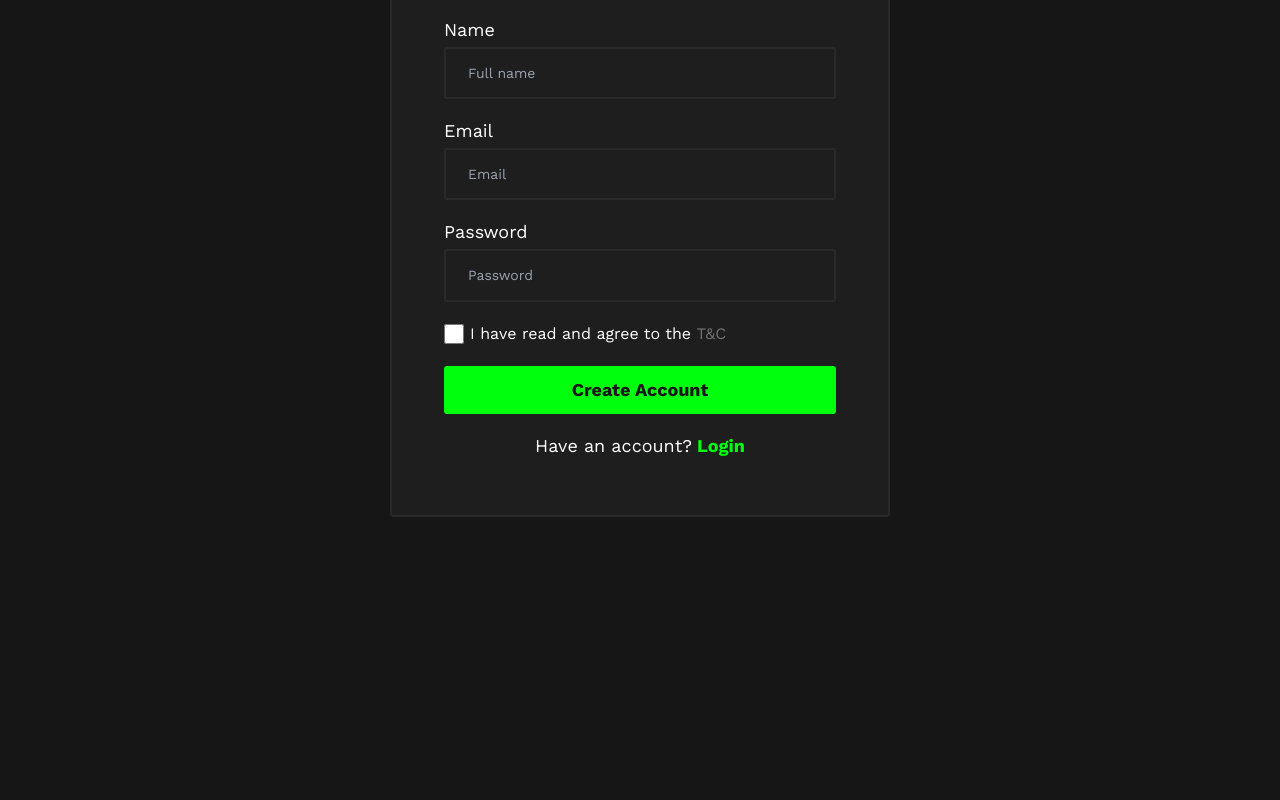
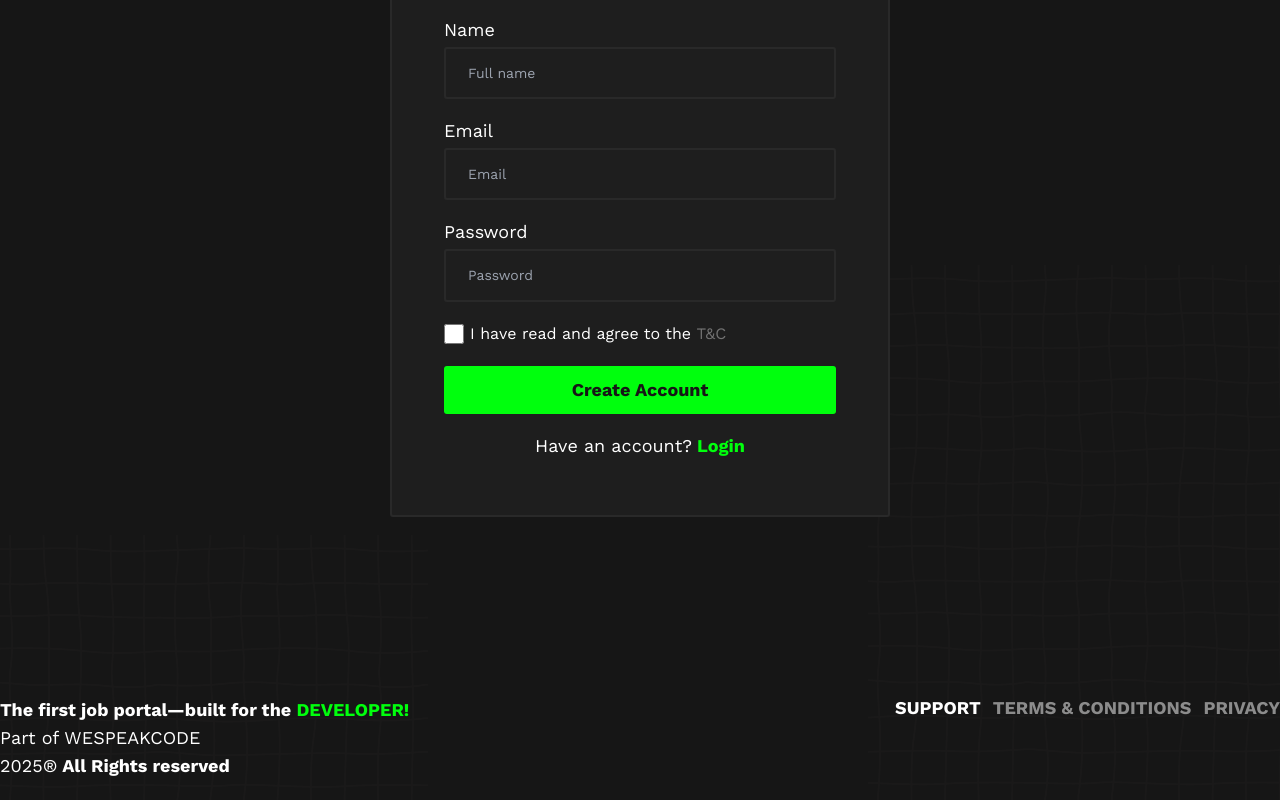
Before and after one commit to rakesh-olla/scrappers, a React (Vite) app: page /create-company in a window 1280 px wide. Shown: the part 383-1183 px from the top of the page. Before the commit the page ends 900 px from the top, so only its background shows below. Built offline with nearby package versions, Linux system fonts and the light colour scheme; a small style sheet from the web is missing.

Commit message:
work on footer page

```diff
--- a/src/App.jsx
+++ b/src/App.jsx
@@ -3,17 +3,23 @@ import Navbar from "./login/common/Navbar";
 import CreateCompany from "./login/CreateCompany";
 import CreateUser from "./login/CreateUser";
 import LogicSocialOnly from "./login/LoginSocialOnly"
+import Footer from "./login/common/Footer";
+import BottomLeftImg from "./assets/images/png/bottom-left.png"
+import BottomRightImg from "./assets/images/png/bottom-right.png"
 
 function App() {
   return (
-    <>
+    <div className="relative overflow-hidden">
       <Navbar />
       <Routes>
         <Route path="/create-company" element={<CreateCompany />} />
         <Route path="/create-user" element={<LogicSocialOnly />} />
         <Route path="/login" element={<CreateUser />} />
       </Routes>
-    </>
+      <Footer />
+      <img className="absolute -bottom-[270px] left-0" src={BottomLeftImg} alt="bottom-left" />
+      <img className="absolute bottom-0 -right-4 max-lg:hidden" src={BottomRightImg} alt="bottom-right" />
+    </div>
   );
 }
 
--- a/src/login/CreateCompany.jsx
+++ b/src/login/CreateCompany.jsx
@@ -11,7 +11,7 @@ const CreateCompany = () => {
         console.log(data);
     }
     return (
-        <div className='mt-14 md:mt-16 container xl:px-0 px-4'>
+        <div className='mt-14 md:mt-16 container xl:px-0 px-4 relative z-50'>
             <Heading text="Create an account" />
             <Paragraph text="Create an account and start using Jobhunt" />
             <form onSubmit={handleSubmit(onSubmit)} className='p-4 sm:p-8 md:p-10 lg:p-[52px] lg:pb-[58px] rounded-[3px] bg-dark-400 border-[2px] border-dark-800 w-full max-w-[500px] mx-auto mt-6 md:mt-8 lg:mt-16'>
--- a/src/login/CreateUser.jsx
+++ b/src/login/CreateUser.jsx
@@ -7,7 +7,7 @@ import Github from '../assets/images/png/github.png'
 
 const CreateUser = () => {
     return (
-        <div className='mt-14 md:mt-16 container xl:px-0 px-4'>
+        <div className='mt-14 md:mt-16 container xl:px-0 px-4 relative z-50'>
             <Heading text="Log in" />
             <Paragraph text="Please fill use your LinkedIn or Github Account to login" />
             <form className='p-6 sm:p-8 md:p-10 lg:pb-[38px] lg:p-[52px] rounded-[3px] bg-dark-400 border-[2px] border-dark-800 w-full max-w-[500px] mx-auto mt-5'>
--- a/src/login/LoginSocialOnly.jsx
+++ b/src/login/LoginSocialOnly.jsx
@@ -7,7 +7,7 @@ import { Link } from "react-router-dom";
 
 const LoginSocialOnly = () => {
   return (
-    <div className="mt-14 md:mt-16 container xl:px-0 px-4">
+    <div className="mt-14 md:mt-16 container xl:px-0 px-4 relative z-50">
       <Heading text="Create an account" />
       <Paragraph text="We use LinkedIn or GitHub Login to verify you as a professional Developer / Agency" />
       <form className="px-6 sm:px-8 md:px-10 lg:px-[52px] py-6 lg:py-7 rounded-[3px] bg-dark-400 border-[2px] border-dark-800 w-full max-w-[500px] mx-auto mt-5 md:mt-9">
--- /dev/null
+++ b/src/login/common/Footer.jsx
@@ -0,0 +1,21 @@
+import React from 'react'
+import { Link } from 'react-router-dom'
+
+const Footer = () => {
+    return (
+        <div className='container max-w-[1347px] xl:px-0 px-4 flex justify-between items-center md:items-start max-md:flex-col mt-12 md:mt-14 lg:mt-28 xl:mt-[179px] pb-5 relative z-50'>
+            <div className='leading-133 font-bold md:text-lg text-white max-md:text-center'>
+                The first job portal—built for the <span className='text-primary'>DEVELOPER!&nbsp;</span><br className='max-md:hidden' />
+                <span className='font-normal'>Part of WESPEAKCODE <br className='max-md:hidden' />
+                    2025®</span> All Rights reserved
+            </div>
+            <div className='flex items-center gap-3 justify-center flex-wrap max-md:mt-4'>
+                <p className='!leading-133 hover:text-white duration-300 font-bold text-sm sm:text-base md:text-lg text-white md:text-end'>SUPPORT</p>
+                <Link to="/" className='!leading-133 hover:text-white duration-300 font-bold text-sm sm:text-base md:text-lg text-dark-700 md:text-end'>TERMS & CONDITIONS</Link>
+                <Link to="/" className='!leading-133 hover:text-white duration-300 font-bold text-sm sm:text-base md:text-lg text-dark-700 md:text-end'>PRIVACY</Link>
+            </div>
+        </div >
+    )
+}
+
+export default Footer
--- a/src/login/common/Navbar.jsx
+++ b/src/login/common/Navbar.jsx
@@ -4,7 +4,7 @@ import Button from './Button'
 
 const Navbar = () => {
     return (
-        <nav className='lg:max-w-[1347px] container px-4 xl:px-0 flex justify-between items-center gap-6 py-6'>
+        <nav className='lg:max-w-[1347px] container px-4 xl:px-0 flex justify-between items-center gap-6 py-6 relative z-50'>
             <img className='w-[150px] sm:w-[174px] md:w-[327px]' width={327} height={33} src={PageLogo} alt="page logo" />
             <div className='flex items-center gap-2 sm:gap-4 md:gap-6 lg:gap-10'>
                 <Button path="/create-company" greyBtn="Login" />
```
Also changed, not shown: src/assets/images/png/bottom-left.png (added), src/assets/images/png/bottom-right.png (added).
